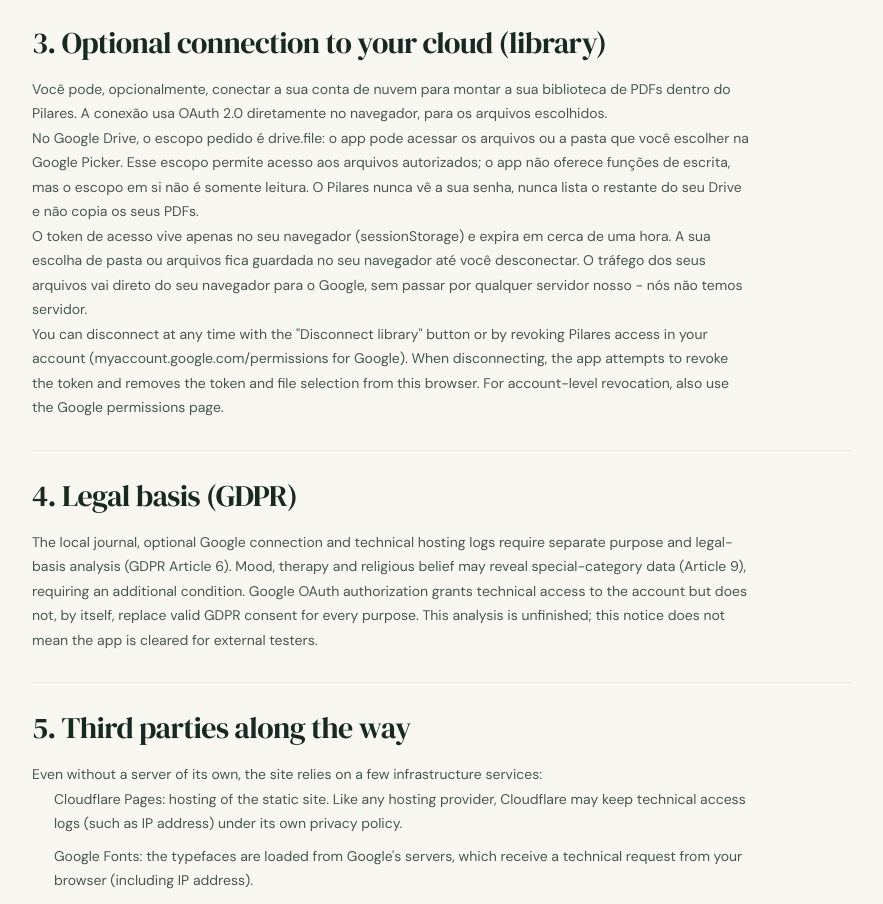
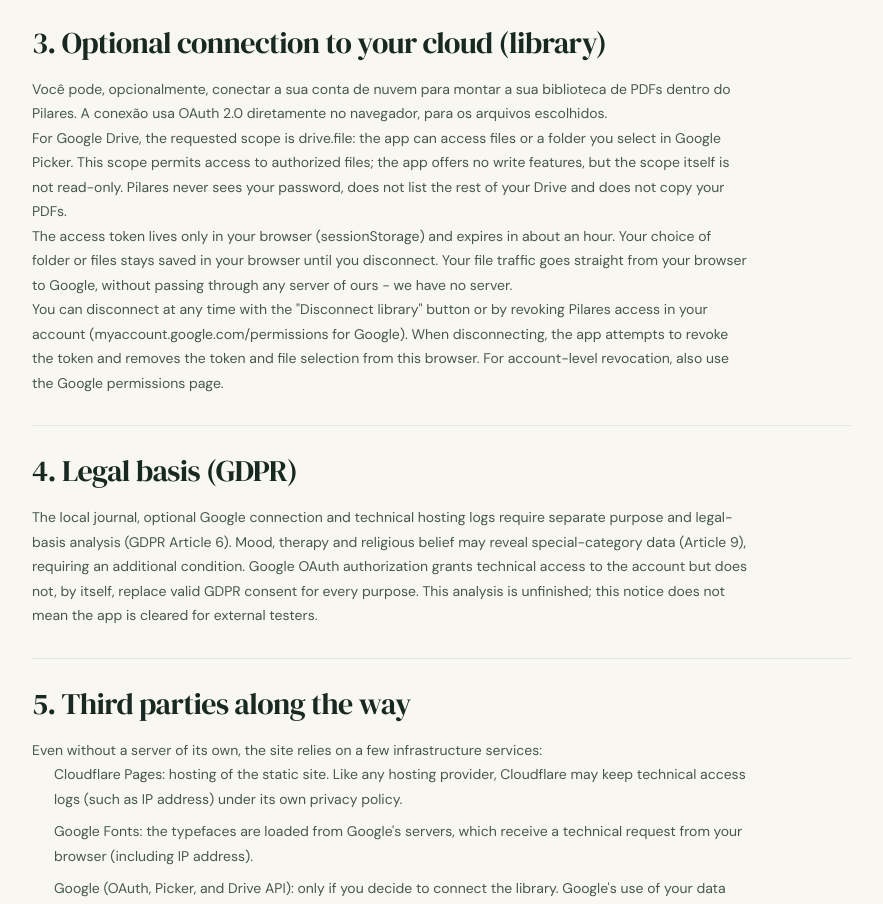
Before and after one commit to iurjoh/pilares, a React (Vite) app: page /privacidade in a window 1280 px wide. Shown: the part 920-1824 px from the top of the page, without its empty margins (198-1081 px from the left). Built offline with nearby package versions, Linux system fonts and the light colour scheme.

Commit message:
Privacidade: só arquivos escolhidos, pasta não libera conteúdo

```diff
--- a/src/pages/Privacidade.tsx
+++ b/src/pages/Privacidade.tsx
@@ -32,8 +32,8 @@
       <section aria-labelledby="pp-nuvem">
         <h2 id="pp-nuvem">{t('3. Conexão opcional com a sua nuvem (biblioteca)')}</h2>
         <p>{t('Você pode, opcionalmente, conectar a sua conta de nuvem para montar a sua biblioteca de PDFs dentro do Pilares. A conexão usa OAuth 2.0 diretamente no navegador, para os arquivos escolhidos.')}</p>
-        <p>{t('No Google Drive, o escopo pedido é drive.file: o app pode acessar os arquivos ou a pasta que você escolher na Google Picker. Esse escopo permite acesso aos arquivos autorizados; o app não oferece funções de escrita, mas o escopo em si não é somente leitura. O Pilares nunca vê a sua senha, nunca lista o restante do seu Drive e não copia os seus PDFs.')}</p>
-        <p>{t('O token de acesso vive apenas no seu navegador (sessionStorage) e expira em cerca de uma hora. A sua escolha de pasta ou arquivos fica guardada no seu navegador até você desconectar. O tráfego dos seus arquivos vai direto do seu navegador para o Google, sem passar por qualquer servidor nosso - nós não temos servidor.')}</p>
+        <p>{t('No Google Drive, o escopo pedido é drive.file: o app pode acessar apenas os arquivos que você escolher na Google Picker. Escolher uma pasta não libera o conteúdo dela, então você seleciona os PDFs. Esse escopo permite acesso aos arquivos autorizados; o app não oferece funções de escrita, mas o escopo em si não é somente leitura. O Pilares nunca vê a sua senha, nunca lista o restante do seu Drive e não copia os seus PDFs.')}</p>
+        <p>{t('O token de acesso vive apenas no seu navegador (sessionStorage) e expira em cerca de uma hora. A lista dos PDFs que você escolheu fica guardada no seu navegador até você desconectar. O tráfego dos seus arquivos vai direto do seu navegador para o Google, sem passar por qualquer servidor nosso - nós não temos servidor.')}</p>
         <p>{t('Você pode desfazer a conexão a qualquer momento: pelo botão "Desconectar biblioteca" no app, ou revogando o acesso do Pilares na sua conta (em myaccount.google.com/permissions, no caso do Google). Ao desconectar, o app tenta revogar o token e apaga o token e a escolha de arquivos deste navegador. Para garantir a revogação na conta, use também a página de permissões do Google.')}</p>
       </section>
 
```
